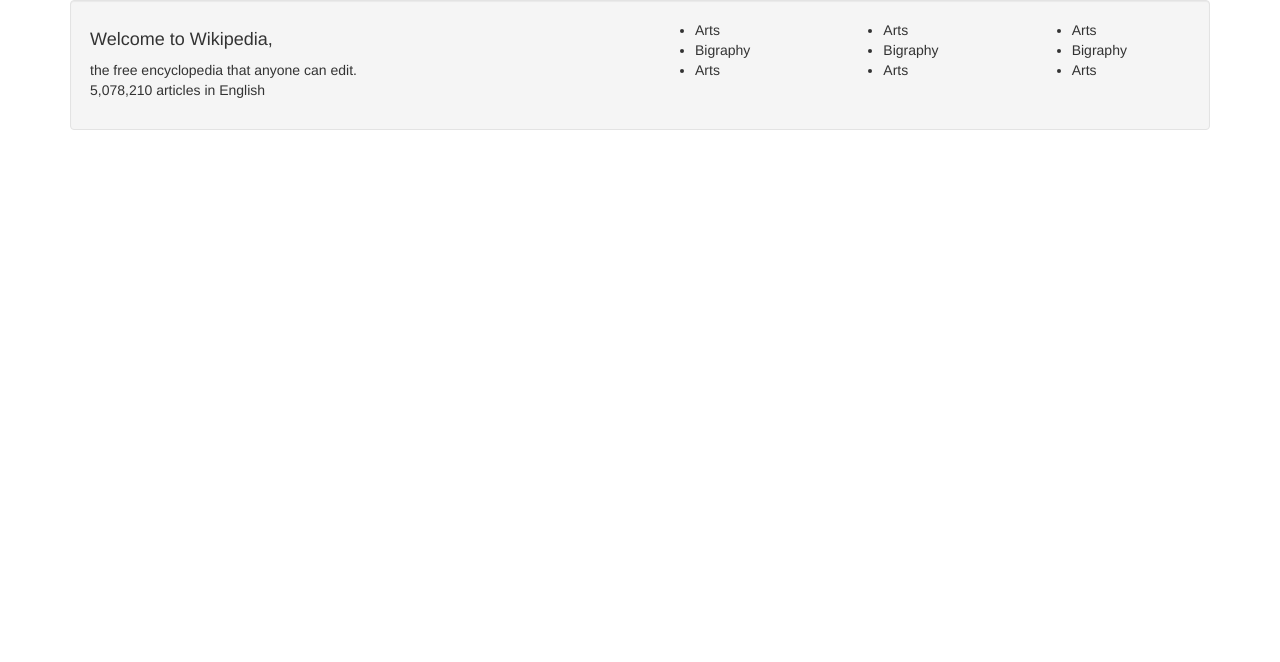
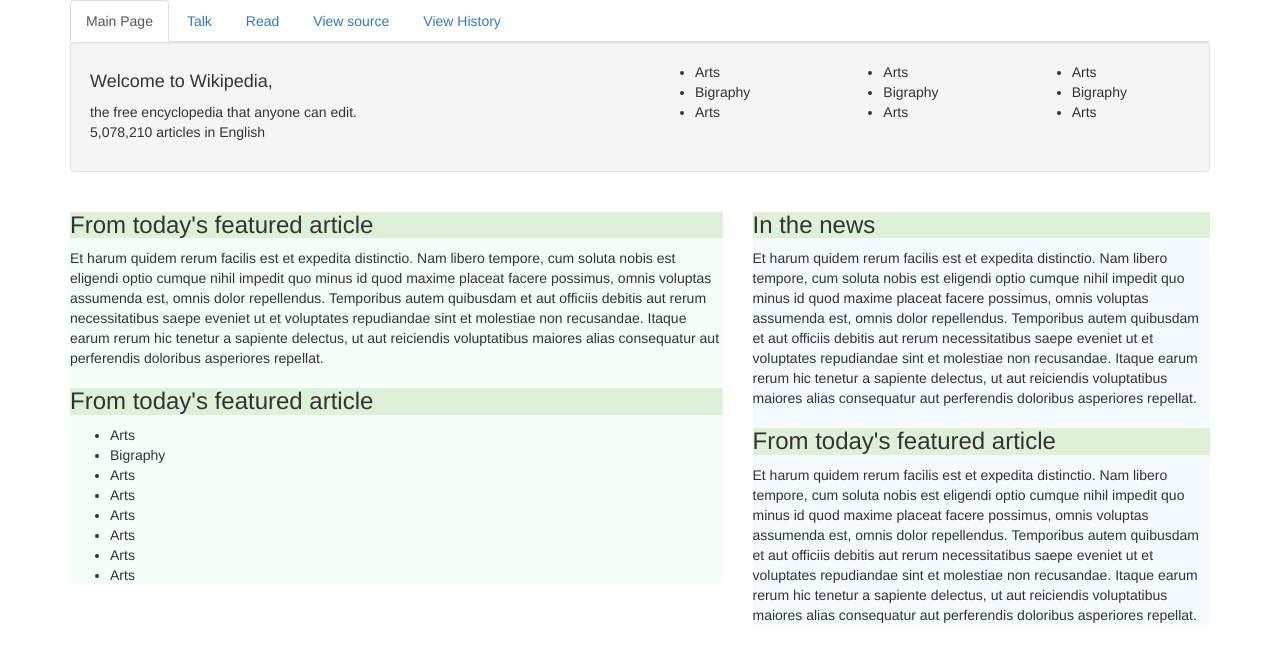
Before and after one commit to Brookeruu/wiki, a plain HTML site: page index.html in a window 1280 px wide. Drawn offline with Linux system fonts and the light colour scheme.

Commit message:
add tabs top of page

```diff
--- a/index.html
+++ b/index.html
@@ -8,6 +8,14 @@
 
   <body>
     <div class="container">
+      <ul class="nav nav-tabs">
+        <li role="presentation" class="active"><a href="#">Main Page</a></li>
+        <li role="presentation"><a href="#">Talk</a></li>
+        <li role="presentation"><a href="#">Read</a></li>
+        <li role="presentation"><a href="#">View source</a></li>
+        <li role="presentation"><a href="#">View History</a></li>
+      </ul>
+
       <div class="well">
         <div class="row">
           <div class="col-md-6">
@@ -42,7 +50,40 @@
         </div>
       </div>
 
+    <div class="row">
+      <div class="col-md-7">
+        <div class="green-column">
+          <h3 class="bg-success">From today's featured article</h3>
+          <p>Et harum quidem rerum facilis est et expedita distinctio. Nam libero tempore, cum soluta nobis est eligendi optio cumque nihil impedit quo minus id quod maxime placeat facere possimus, omnis voluptas assumenda est, omnis dolor repellendus. Temporibus autem quibusdam et aut officiis debitis aut rerum necessitatibus saepe eveniet ut et voluptates repudiandae sint et molestiae non recusandae. Itaque earum rerum hic tenetur a sapiente delectus, ut aut reiciendis voluptatibus maiores alias consequatur aut perferendis doloribus asperiores repellat.</p>
 
+          <h3 class="bg-success">From today's featured article</h3>
+          <ul>
+            <li>Arts</li>
+            <li>Bigraphy</li>
+            <li>Arts</li>
+            <li>Arts</li>
+            <li>Arts</li>
+            <li>Arts</li>
+            <li>Arts</li>
+            <li>Arts</li>
+          </ul>
+       </div>
+     </div>
+
+
+      <div class="col-md-5">
+        <div class="blue-column">
+        <h3 class="bg-success">In the news</h3>
+        <p>Et harum quidem rerum facilis est et expedita distinctio. Nam libero tempore, cum soluta nobis est eligendi optio cumque nihil impedit quo minus id quod maxime placeat facere possimus, omnis voluptas assumenda est, omnis dolor repellendus. Temporibus autem quibusdam et aut officiis debitis aut rerum necessitatibus saepe eveniet ut et voluptates repudiandae sint et molestiae non recusandae. Itaque earum rerum hic tenetur a sapiente delectus, ut aut reiciendis voluptatibus maiores alias consequatur aut perferendis doloribus asperiores repellat.</p>
+
+        <h3 class="bg-success">From today's featured article</h3>
+      <p>Et harum quidem rerum facilis est et expedita distinctio. Nam libero tempore, cum soluta nobis est eligendi optio cumque nihil impedit quo minus id quod maxime placeat facere possimus, omnis voluptas assumenda est, omnis dolor repellendus. Temporibus autem quibusdam et aut officiis debitis aut rerum necessitatibus saepe eveniet ut et voluptates repudiandae sint et molestiae non recusandae. Itaque earum rerum hic tenetur a sapiente delectus, ut aut reiciendis voluptatibus maiores alias consequatur aut perferendis doloribus asperiores repellat.</p>
+
+        </div>
+      </div>
+
+
+    </div>
 
 
 
```
